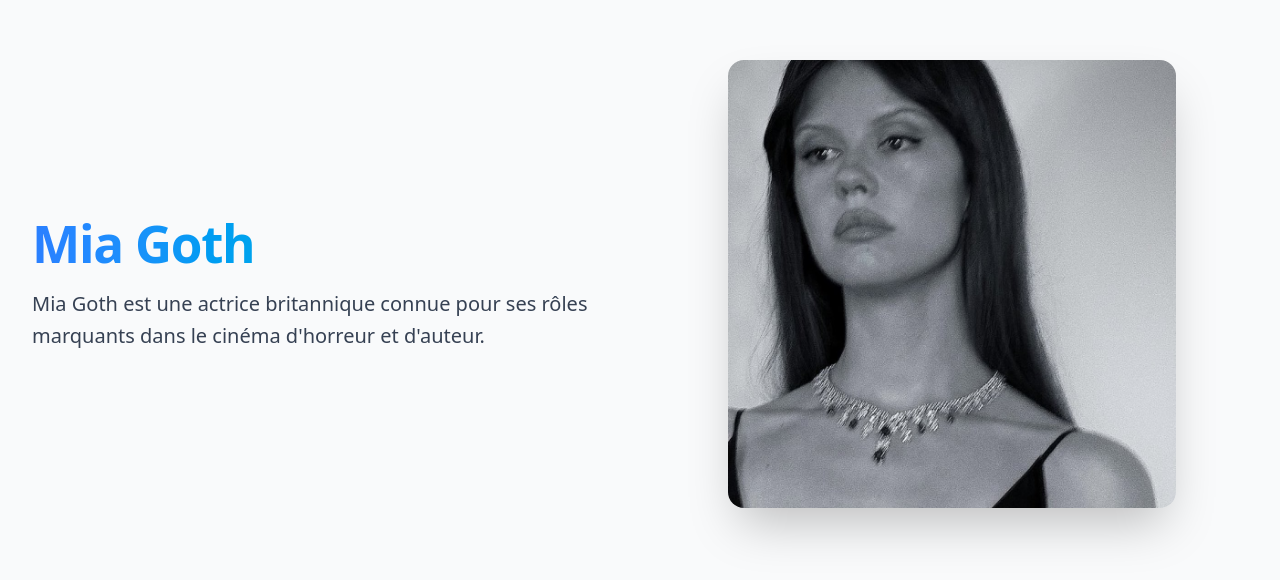
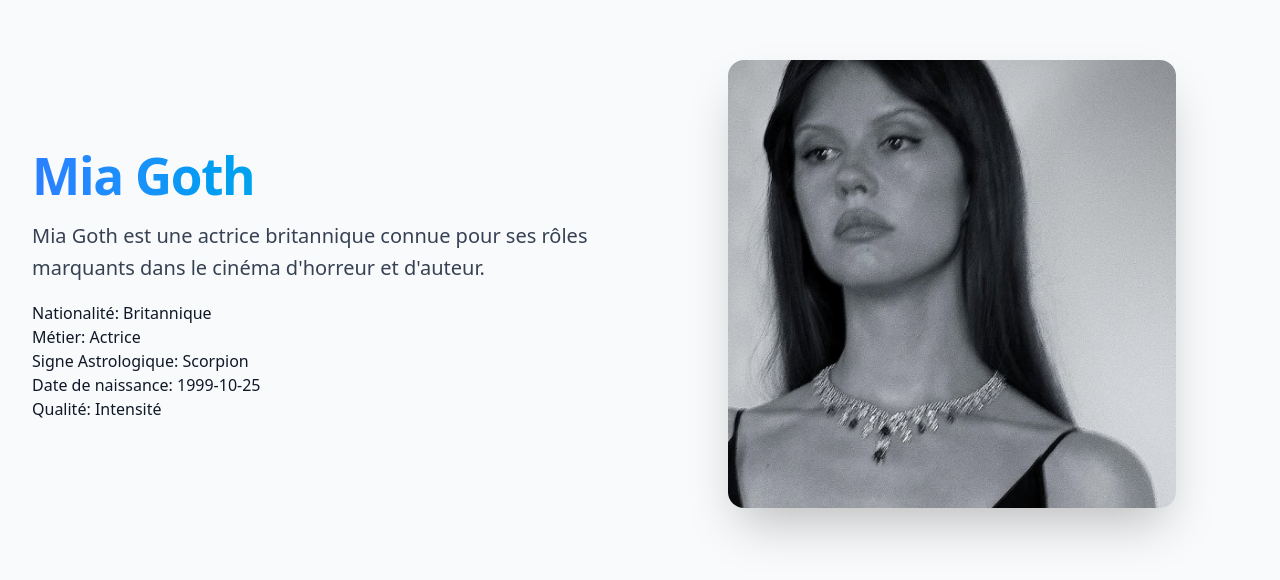
Before and after one commit to adatechschool/grace-adapage-josh-et-jathu, a React (Vite) app: page / in a window 1280 px wide. Shown: the part 116-696 px from the top of the page. Built offline with nearby package versions, Linux system fonts and the light colour scheme.

Commit message:
feat: Display person info cards on the Home page, add a new Footer component, and update a movie quote in person data.

```diff
--- a/src/data/person.ts
+++ b/src/data/person.ts
@@ -22,7 +22,7 @@ export const person: Person = {
             year: "2022",
             title: "X / Pearl",
             description: "Performance acclamée dans les films de Ti West.",
-            quote: "Pearl is a character who wants to be seen.",
+            quote: "I'm a fucking star,The whole world is gonna know my name, I will not accept a life- i do not deserve",
         },
     ],
     quotes: [
--- a/src/pages/Home.tsx
+++ b/src/pages/Home.tsx
@@ -10,6 +10,9 @@ export const  Home = () => {
         <p className="text-xl leading-relaxed text-gray-700 dark:text-gray-300">
           {person.description}
         </p>
+        <p>{person.infoCards.map((infoCard) => (
+          <p key={infoCard.title}>{infoCard.title}: {infoCard.value}</p>
+        ))}</p>
       </div>
       <div className="flex-1 flex justify-center">
         <img
```
Also changed, not shown: src/components/layout/Footer.tsx (added).
